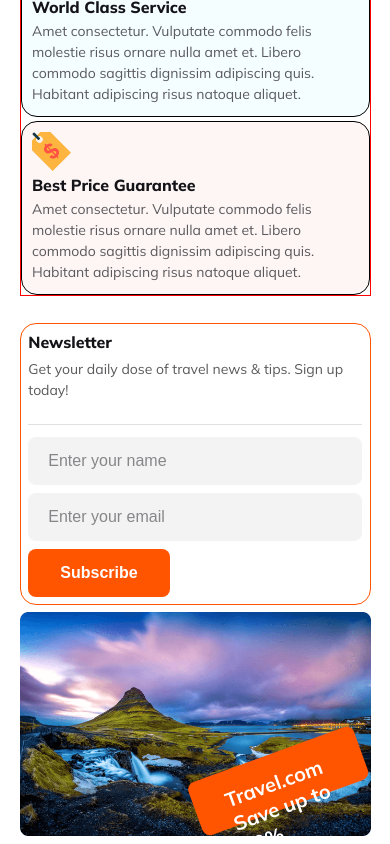
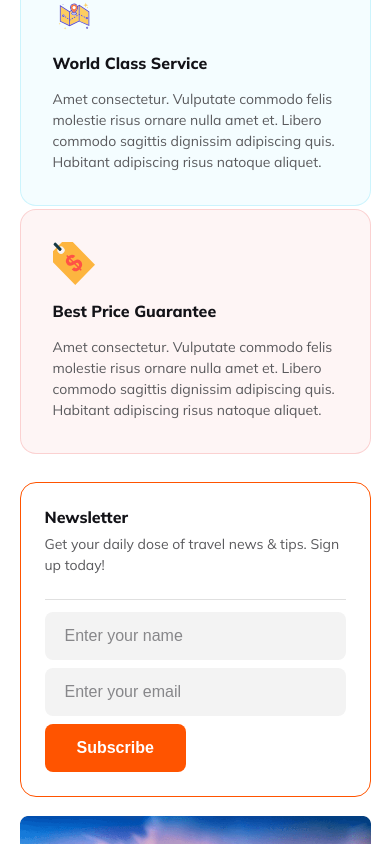
Before and after one commit to totansarker2/w9-assienment-2, a plain HTML site: page index.html in a window 390 px wide. Shown: the part 4600-5444 px from the top of the page. Drawn offline with Linux system fonts and the light colour scheme.

Commit message:
why,newsletter,footer responsive done

```diff
--- a/index.html
+++ b/index.html
@@ -156,7 +156,7 @@
             <img src="./Images/Rectangle 8 (1).png" alt="">
             <div class="btn rotate-btn">
                 Travel.com
-                <span>Save up to 70%</span>
+                <br><span>Save up to 70%</span>
             </div>
         </div>
     </section>
--- a/style.css
+++ b/style.css
@@ -306,6 +306,9 @@ input::placeholder {
     margin: 0 auto;
     margin-top: var(--mt-01);
     text-align: center;
+    display: flex;
+    flex-direction: column;
+    gap: 2vw;
 }
 
 .why-choose .container {
@@ -325,7 +328,7 @@ input::placeholder {
 }
 
 .why-choose .container .box img {
-    width: 12%;
+    width: 15%;
 }
 
 .why-choose .container .box-1 {
@@ -359,7 +362,7 @@ input::placeholder {
 }
 
 .why-choose .info p {
-    width: 40%;
+    width: 50%;
 }
 
 .newsletter {
@@ -454,6 +457,7 @@ footer {
 
 footer p {
     width: 80%;
+    text-align: center;
 }
 
 footer .icons {
@@ -600,29 +604,52 @@ footer .logo span {
 
     .why-choose {
         width: var(--m-width);
+        gap: 2rem;
     }
-
+    .why-choose .info p{
+        width: 90%;
+    }
     .why-choose .container {
         flex-direction: column;
         flex-wrap: nowrap;
         gap: 1vw;
-        border: 1px solid red;
     }
 
     .why-choose .container .box {
         width: 100%;
-        border: 1px solid black;
+        padding: 2rem;
+        gap: 1rem;
     }
 
     .newsletter {
         width: var(--m-width);
         grid-template-columns: 1fr;
-        gap: 1.6vw
+        gap: 1.2rem
+    }
+    .newsletter .sub{
+       padding: 1.5rem;
+    }
+
+    .newsletter .img-container .rotate-btn {
+        height: 32%;
+        width: 55%;
+        position: absolute;
+        transform: translate(75%, -155%) rotate(-20deg);
+        -webkit-transform: translate(75%, -155%) rotate(-20deg);
+        -moz-transform: translate(75%, -155%) rotate(-20deg);
+        -ms-transform: translate(75%, -155%) rotate(-20deg);
+        -o-transform: translate(75%, -155%) rotate(-20deg);
+        font-size: 1rem;
+        font-weight: var(--regular);
+        text-align: center;
+    }
+    .newsletter .img-container span {
+        font-size: 1.2rem;
+        font-weight: var(--extra-bold);
     }
 
     footer {
         gap: 1rem;
-        margin-top: ;
     }
 
     footer .logo {
```
